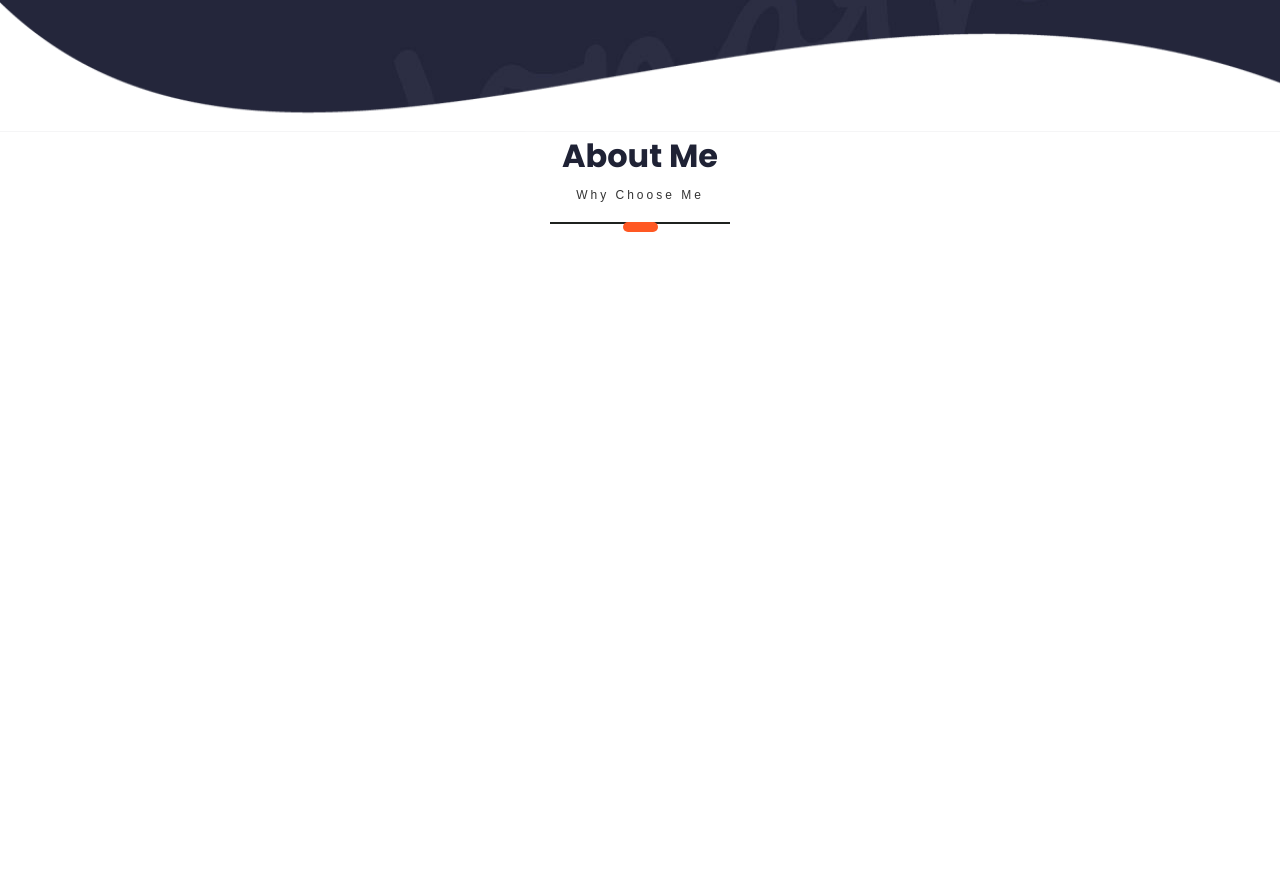
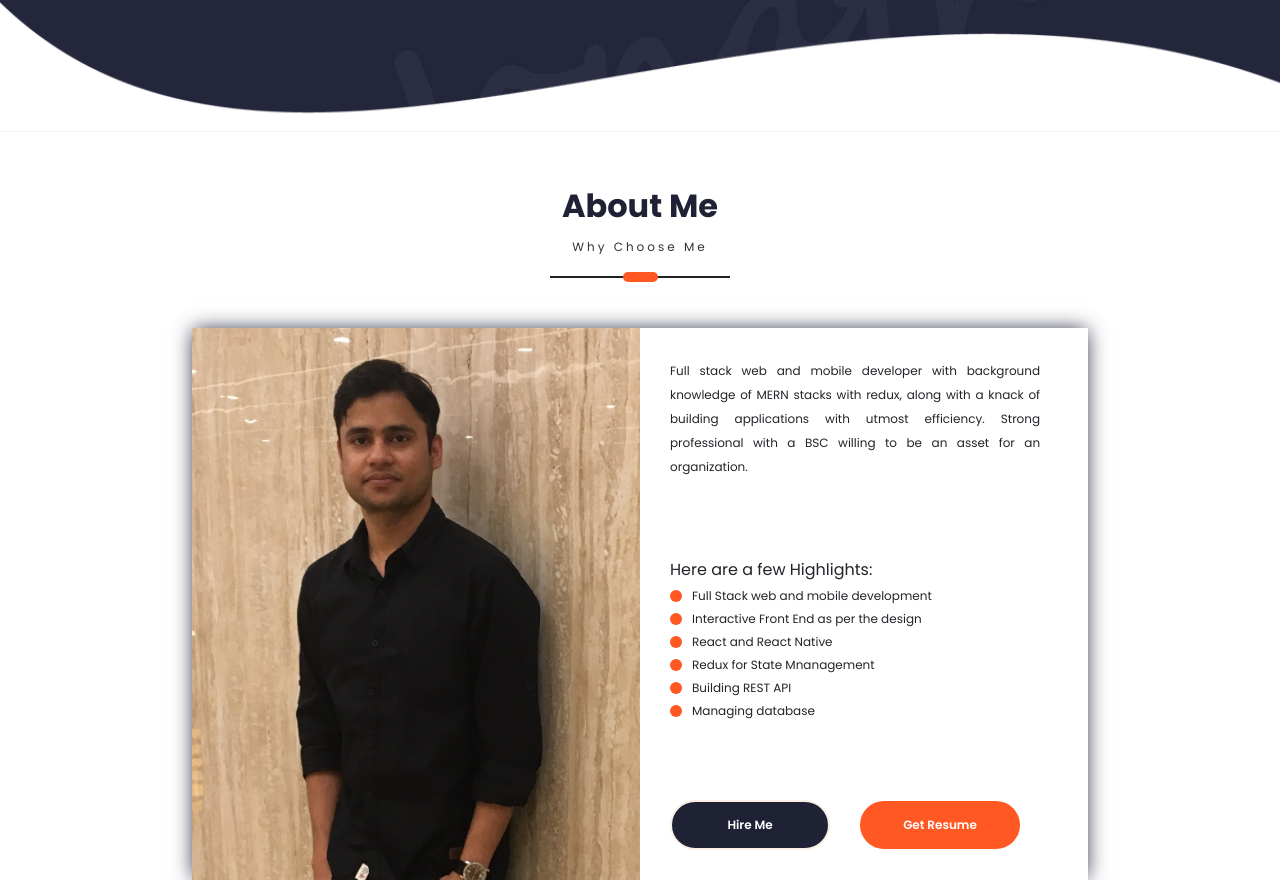
Before and after one commit to rg98098/responsive-portfolio, a React app: page / in a window 1280 px wide. Shown: the part 538-1418 px from the top of the page. Before the commit the page ends 812 px from the top, so only its background shows below. Built offline with nearby package versions, Linux system fonts and the light colour scheme; a web font is replaced by a local one.

Commit message:
added about me section and me image

```diff
--- a/src/components/AboutMe/AboutMe.js
+++ b/src/components/AboutMe/AboutMe.js
@@ -2,12 +2,68 @@ import React, {useEffect} from 'react'
 import { ScreenHeading } from '../../utilities/ScreenHeading/ScreenHeading'
 import ScrollService from '../../utilities/ScrollService'
 import Animations from '../../utilities/Animations'
+import './AboutMe.scss'
 
 export const AboutMe = (props) => {
+  let fadeInScreenHandler = (screen) => {
+    if(screen.fadeScreen !== props.id)
+    return
+    Animations.animations.fadeInScreen(props.id)
+  }
+
+  const fadeInSubscription = ScrollService.currentScreenFadeIn.subscribe(fadeInScreenHandler)
+
+  const SCREEN_CONSTANTS = {
+    description: "Full stack web and mobile developer with background knowledge of MERN stacks with redux, along with a knack of building applications with utmost efficiency. Strong professional with a BSC willing to be an asset for an organization.",
+    highlights: {
+      bullets : [
+        "Full Stack web and mobile development",
+        "Interactive Front End as per the design",
+        "React and React Native",
+        "Redux for State Mnanagement",
+        "Building REST API",
+        "Managing database"
+      ],
+      heading: "Here are a few Highlights:"
+    }
+  }
+
+  const renderHighlight = () => {
+    return (
+      SCREEN_CONSTANTS.highlights.bullets.map((value,i)=>(
+        <div className="highlight" key={i}>
+          <div className="highlight-blob">
+          </div>
+            <span>{value}</span>
+        </div>
+      ))
+    )
+  }
   return (
-    <div className="about-me-container screen-container">
+    <div className="about-me-container screen-container" id={props.id || ""}>
       <div className="about-me-parent">
         <ScreenHeading title={'About Me'} subHeading={'Why Choose Me'} />
+        <div className="about-me-card">
+          <div className="about-me-profile"></div>
+            <div className="about-me-details">
+              <span className="about-me-description">{SCREEN_CONSTANTS.description}</span>
+              <div className="about-me-highlights">
+                <div className="highlight-heading">
+                  <span>{SCREEN_CONSTANTS.highlights.heading}</span>
+                </div>
+                {renderHighlight()}
+              </div>
+              <div className="about-me-options">
+              <button className="btn primary-btn">
+              {" "}
+              Hire Me
+            </button>
+            <a href="Rahul_Resume_2021.docx" download="Rahul_Resume_2021.docx">
+              <button className="btn highlighted-btn">Get Resume</button>
+            </a>
+              </div>
+            </div>
+        </div>
       </div>
     </div>
   )
--- a/src/components/AboutMe/AboutMe.scss
+++ b/src/components/AboutMe/AboutMe.scss
@@ -0,0 +1,92 @@
+.about-me-container {
+  display: flex;
+  flex-direction: column;
+  justify-content: center;
+  align-items: center;
+  margin: 50px 0 0 0;
+}
+.about-me-parent {
+  max-width: 1000px;
+  width: 70%;
+}
+.about-me-card {
+  display: flex;
+  width: 100%;
+  box-shadow: 0 0px 20px -2px #1f2235;
+}
+
+.about-me-profile {
+  width: 50%;
+  background-image: url('../../assets//AboutMe/me.jpg');
+  background-size: cover;
+  background-repeat: no-repeat;
+  background-position: center;
+}
+
+.about-me-details {
+  width: 48%;
+  text-align: justify;
+  padding: 30px;
+}
+.about-me-description {
+  font-size: 12px;
+}
+.about-me-highlights {
+  margin: 80px 0;
+}
+.highlght-heading {
+  font-family: "Poppins Bold";
+  font-size: 14px;
+  margin: 0 0 5px 0;
+}
+.highlight {
+  display: flex;
+  align-items: center;
+  margin: 5px 0;
+  font-size: 12px;
+}
+.highlight-blob {
+  height: 12px;
+  width: 12px;
+  margin: 0 10px 0 0;
+  background-color: #ff5823;
+  border-radius: 50%;
+}
+.about-me-options .highlighted-btn {
+  margin: 0 0 0 30px;
+}
+
+/*
+IPAD PRO Responsiveness
+*/
+
+@media only screen and (max-width: 1110px) {
+  .about-me-parent{
+    width: 88%;
+  }
+}
+
+@media only screen and (max-width: 898px) {
+  .about-me-profile {
+    display: none;
+  }
+
+  .about-me-details {
+    width: 100%;
+  }
+}
+
+@media only screen and (max-width: 466px) {
+  .about-me-options {
+    display: flex;
+    flex-direction: column;
+  }
+
+  .about-me-options .highlighted-btn{
+    margin: 24px 0 0 0 !important;
+  }
+
+  .about-me-options button {
+    width: 100%;
+  }
+}
--- a/src/styles/main.scss
+++ b/src/styles/main.scss
@@ -1,10 +1,10 @@
-html,
-body {
-  margin: 0;
-  padding: 0;
-  border: 0;
-  font-size: 100%;
-  font: inherit;
-  font-family: arial;
-  vertical-align: baseline;
-}
+// html,
+// body {
+//   margin: 0;
+//   padding: 0;
+//   border: 0;
+//   font-size: 100%;
+//   font: inherit;
+//   font-family: arial;
+//   vertical-align: baseline;
+// }
--- a/src/utilities/ScreenHeading/ScreenHeading.js
+++ b/src/utilities/ScreenHeading/ScreenHeading.js
@@ -16,13 +16,12 @@ export const ScreenHeading = (props) => {
           ):<div></div>
         }
 
-        <div className="heading-separator">
-          <div className="separator-line">
-            <div className="separator-blob">
-              <div></div>
-            </div>
-          </div>
+      <div className="heading-separator">
+        <div className="separator-line"></div>
+        <div className="separator-blob">
+          <div></div>
         </div>
+      </div>
     </div>
   )
 }
--- a/src/utilities/ScrollService.js
+++ b/src/utilities/ScrollService.js
@@ -25,7 +25,7 @@ export default class ScrollService {
   isElementInView = (elem,type)=> {
     let rec = elem.getBoundingClientRect();
     let elementTop = rec.top;
-    let elementBottom = rect.bottom;
+    let elementBottom = rec.bottom;
 
     let partiallyVisible = elementTop < window.innerHeight && elementBottom >=0;
     let completelyVisible = elementTop >= 0 && elementBottom <= window.innerHeight;
```
Also changed, not shown: src/assets/AboutMe/me.jpg.
